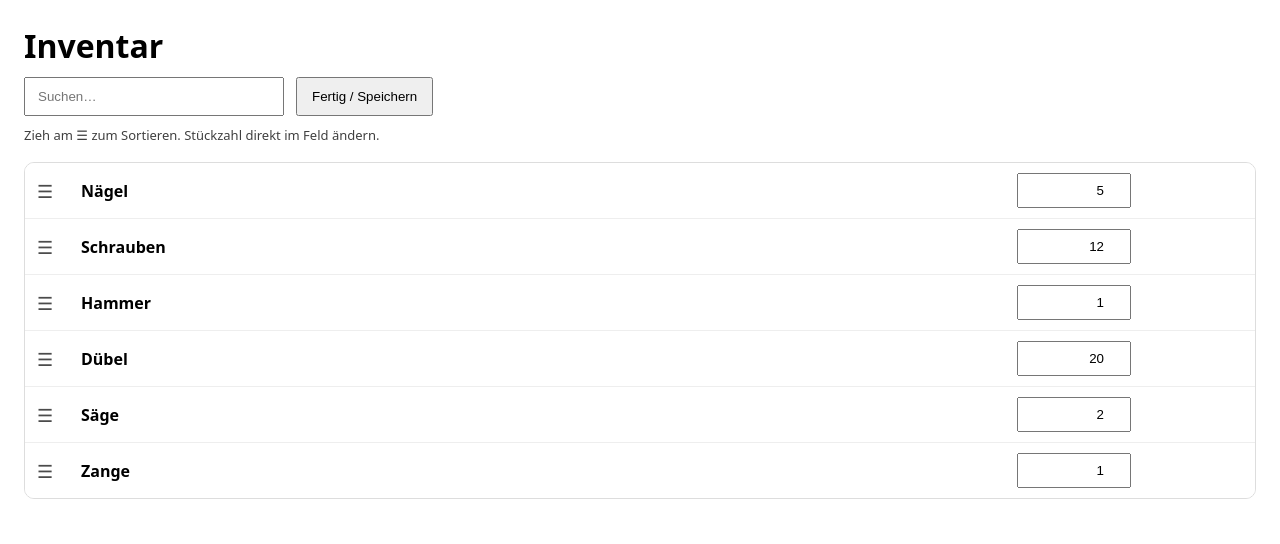
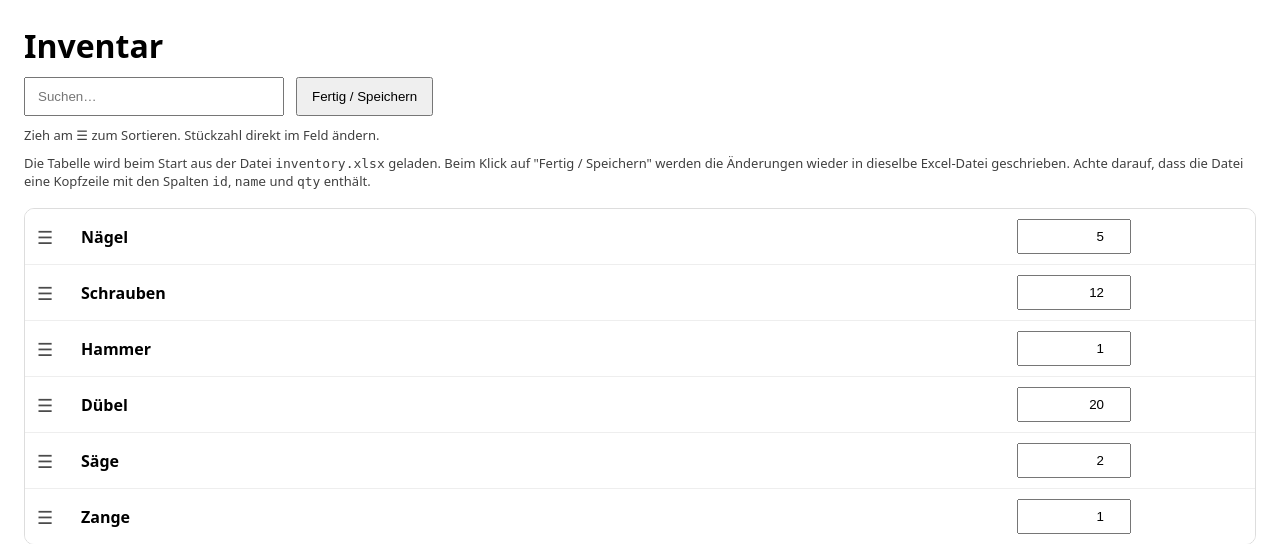
Before and after one commit to savolkan/InventarFlask, a Flask app: page / in a window 1280 px wide. Shown: the top 544 px of the page. Run offline with Flask 3, Linux system fonts and the light colour scheme.

Commit message:
Excel‑inventar: Lade/Save & docs

```diff
--- a/app.py
+++ b/app.py
@@ -1,16 +1,72 @@
 from flask import Flask, render_template, request, jsonify
+import os
+import pandas as pd
 
 app = Flask(__name__)
 
-# In-Memory "Datenbank" (bleibt nur solange der Server läuft)
-ITEMS = [
-    {"id": 1, "name": "Nägel", "qty": 5},
-    {"id": 2, "name": "Schrauben", "qty": 12},
-    {"id": 3, "name": "Hammer", "qty": 1},
-    {"id": 4, "name": "Dübel", "qty": 20},
-    {"id": 5, "name": "Säge", "qty": 2},
-    {"id": 6, "name": "Zange", "qty": 1},
-]
+# Pfad zur Excel-Datei (kann relativ zum Projektverzeichnis sein)
+EXCEL_FILE = os.path.join(os.path.dirname(__file__), "inventory.xlsx")
+
+# Laden/Schreiben mit Pandas
+
+def load_items():
+    """Lädt die Tabelle aus der Excel-Datei und gibt sie als Liste von
+    Dictionaries zurück. Falls die Datei nicht existiert, wird eine leere
+    Liste geliefert (oder es kann eine Beispiel-Liste erzeugt werden)."""
+    if not os.path.exists(EXCEL_FILE):
+        # Datei existiert noch nicht – nichts zu laden
+        return []
+
+    try:
+        df = pd.read_excel(EXCEL_FILE)
+    except Exception:
+        # z.B. ungültiges Format oder Lesefehler
+        return []
+
+    # Sicherstellen, dass die benötigten Spalten vorhanden sind
+    cols = [c.lower() for c in df.columns]
+    has_id = "id" in cols
+    has_name = "name" in cols
+    has_qty = "qty" in cols or "menge" in cols
+
+    items = []
+    for idx, row in df.iterrows():
+        # ID bestimmen - falls nicht vorhanden, aus dem Index generieren
+        _id = int(row["id"]) if has_id else idx + 1
+        name = row["name"] if has_name else f"Item {_id}"
+        qty = int(row["qty"]) if has_qty else int(row.get("menge", 0))
+        items.append({"id": _id, "name": name, "qty": qty})
+    return items
+
+
+def save_items(items):
+    """Schreibt die aktuelle Liste wieder in die Excel-Datei. Die Reihenfolge
+    und die Stückzahlen werden dabei beibehalten."""
+    df = pd.DataFrame(items)
+    try:
+        df.to_excel(EXCEL_FILE, index=False)
+    except Exception as exc:
+        # Bei Fehlern hier könnten wir loggen oder eine Exception weiterreichen
+        print("Fehler beim Speichern der Excel-Datei:", exc)
+
+
+# Globale Liste, initialisiert beim Start des Servers
+ITEMS = load_items()
+
+# Wenn es keine Werte in der Tabelle gibt, kann man optional ein paar Beispiel-
+# Elemente anlegen. Die Zeilen unten können auskommentiert werden, wenn man das
+# nicht möchte.
+if not ITEMS:
+    ITEMS = [
+        {"id": 1, "name": "Nägel", "qty": 5},
+        {"id": 2, "name": "Schrauben", "qty": 12},
+        {"id": 3, "name": "Hammer", "qty": 1},
+        {"id": 4, "name": "Dübel", "qty": 20},
+        {"id": 5, "name": "Säge", "qty": 2},
+        {"id": 6, "name": "Zange", "qty": 1},
+    ]
+    # Beim ersten Start auch gleich in Excel schreiben, damit die Datei existiert
+    save_items(ITEMS)
 
 @app.route("/")
 def index():
@@ -43,6 +99,9 @@ def save():
     # Globale Liste in neuer Reihenfolge setzen
     ITEMS = new_items
 
+    # Änderungen sofort in die Excel-Datei schreiben
+    save_items(ITEMS)
+
     return jsonify({"ok": True, "count": len(ITEMS)})
 
 @app.route("/data", methods=["GET"])
--- /dev/null
+++ b/requirements.txt
@@ -0,0 +1,3 @@
+Flask
+pandas
+openpyxl
--- a/templates/index.html
+++ b/templates/index.html
@@ -43,6 +43,7 @@
   </div>
 
   <div class="hint">Zieh am ☰ zum Sortieren. Stückzahl direkt im Feld ändern.</div>
+  <div class="hint">Die Tabelle wird beim Start aus der Datei <code>inventory.xlsx</code> geladen. Beim Klick auf "Fertig / Speichern" werden die Änderungen wieder in dieselbe Excel‑Datei geschrieben. Achte darauf, dass die Datei eine Kopfzeile mit den Spalten <code>id</code>, <code>name</code> und <code>qty</code> enthält.</div>
 
   <div class="list" id="list">
     {% for it in items %}
```
Also changed, not shown: README.md (added).
